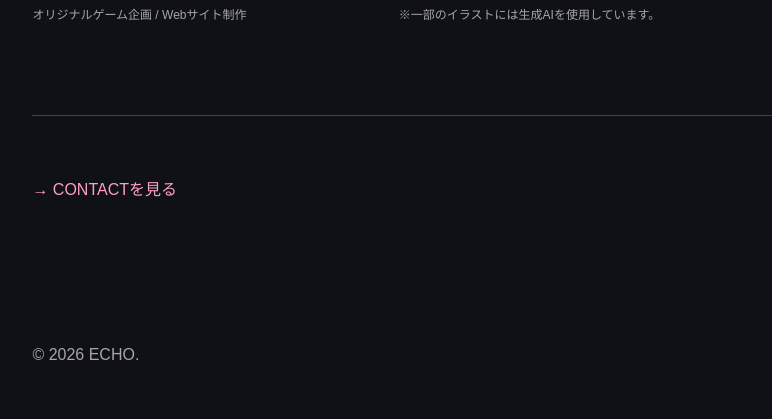
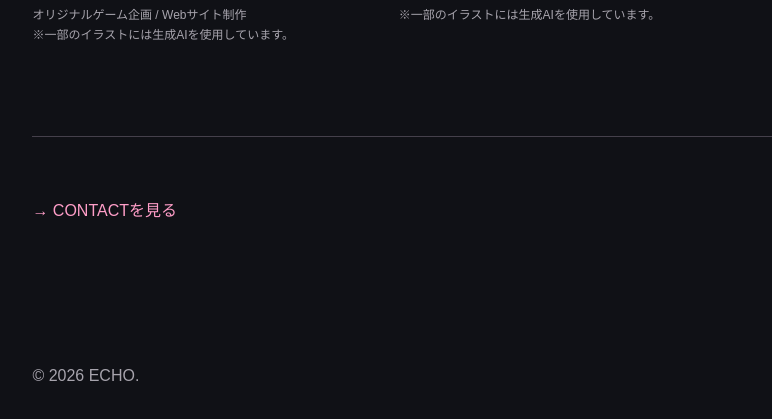
Before and after one commit to bgmneko81-prog/echo-portfolio, a plain HTML site: page works.html in a window 1280 px wide. Shown: the part 5463-5882 px from the top of the page, without its empty margins (70-842 px from the left). Drawn offline with Linux system fonts and the light colour scheme.

Commit message:
Add files via upload

```diff
--- a/works.html
+++ b/works.html
@@ -801,7 +801,8 @@
                         </button>
 
                         <p class="work-ai-note">
-                            オリジナルゲーム企画 / Webサイト制作
+                            オリジナルゲーム企画 / Webサイト制作<br>
+                            ※一部のイラストには生成AIを使用しています。
                         </p>
 
                     </article>
```
